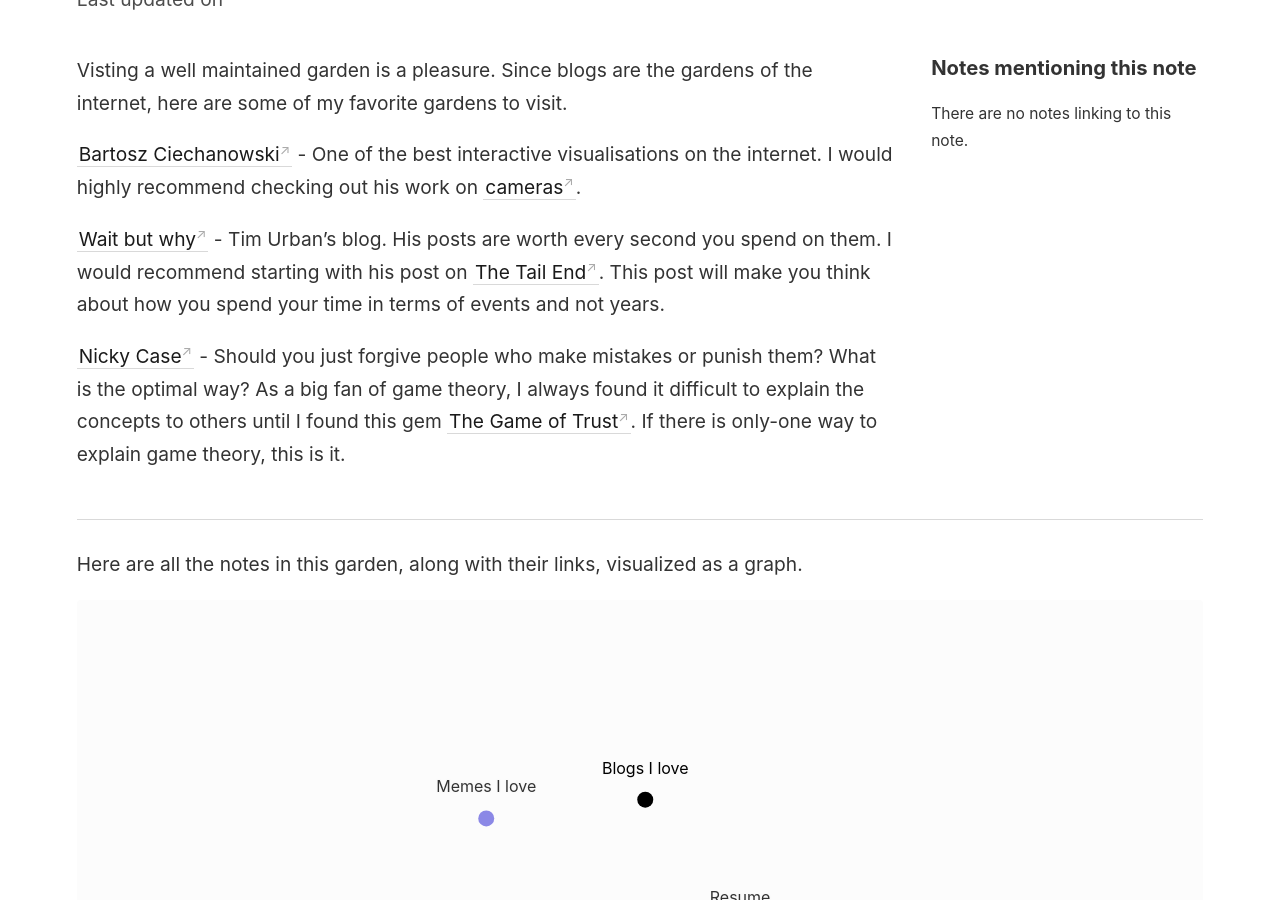
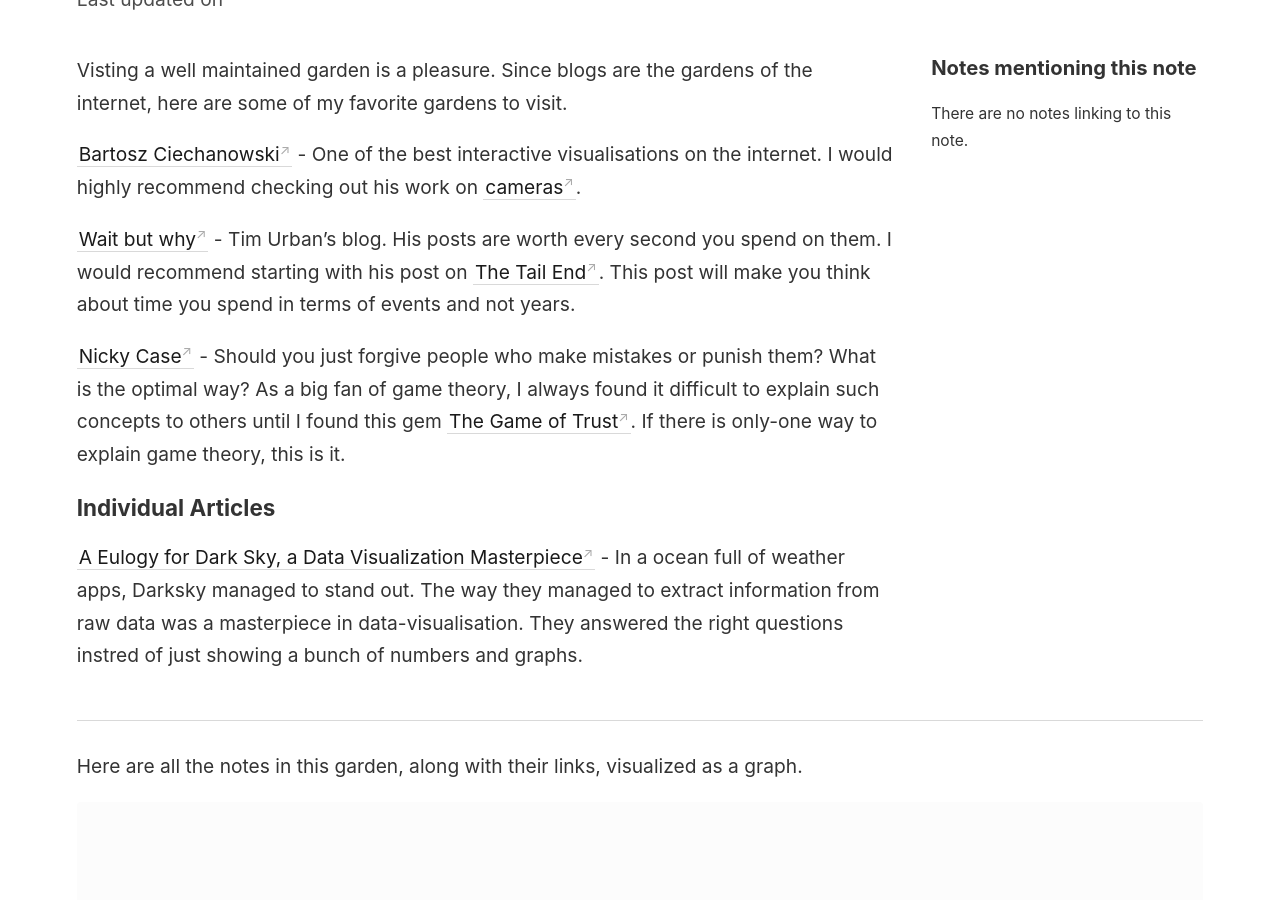
Before and after one commit to shyamjesal/digitalgarden, a Jekyll site: the page built from _notes/goodreads/blogs-i-love.md, in a window 1280 px wide and 900 px high, scrolled down 222 px. Built offline with Jekyll 4.4.1, drawn with Linux system fonts in a browser that asks for light colours.

Commit message:
add dark sky article

```diff
--- a/_notes/goodreads/blogs-i-love.md
+++ b/_notes/goodreads/blogs-i-love.md
@@ -6,6 +6,10 @@
 
 [Bartosz Ciechanowski](https://ciechanow.ski/) - One of the best interactive visualisations on the internet. I would highly recommend checking out his work on [cameras](https://ciechanow.ski/cameras-and-lenses/).
 
-[Wait but why](https://waitbutwhy.com/) - Tim Urban's blog. His posts are worth every second you spend on them. I would recommend starting with his post on [The Tail End](https://waitbutwhy.com/2015/12/the-tail-end.html). This post will make you think about how you spend your time in terms of events and not years.
+[Wait but why](https://waitbutwhy.com/) - Tim Urban's blog. His posts are worth every second you spend on them. I would recommend starting with his post on [The Tail End](https://waitbutwhy.com/2015/12/the-tail-end.html). This post will make you think about time you spend in terms of events and not years.
 
-[Nicky Case](https://ncase.me/) - Should you just forgive people who make mistakes or punish them? What is the optimal way? As a big fan of game theory, I always found it difficult to explain the concepts to others until I found this gem [The Game of Trust](https://ncase.me/trust/). If there is only-one way to explain game theory, this is it.
+[Nicky Case](https://ncase.me/) - Should you just forgive people who make mistakes or punish them? What is the optimal way? As a big fan of game theory, I always found it difficult to explain such concepts to others until I found this gem [The Game of Trust](https://ncase.me/trust/). If there is only-one way to explain game theory, this is it.
+
+### Individual Articles
+
+[A Eulogy for Dark Sky, a Data Visualization Masterpiece](https://nightingaledvs.com/dark-sky-weather-data-viz/) - In a ocean full of weather apps, Darksky managed to stand out. The way they managed to extract information from raw data was a masterpiece in data-visualisation. They answered the right questions instred of just showing a bunch of numbers and graphs.
```
Also changed, not shown: _notes/why_i_internet.md (+3 -3 lines).
